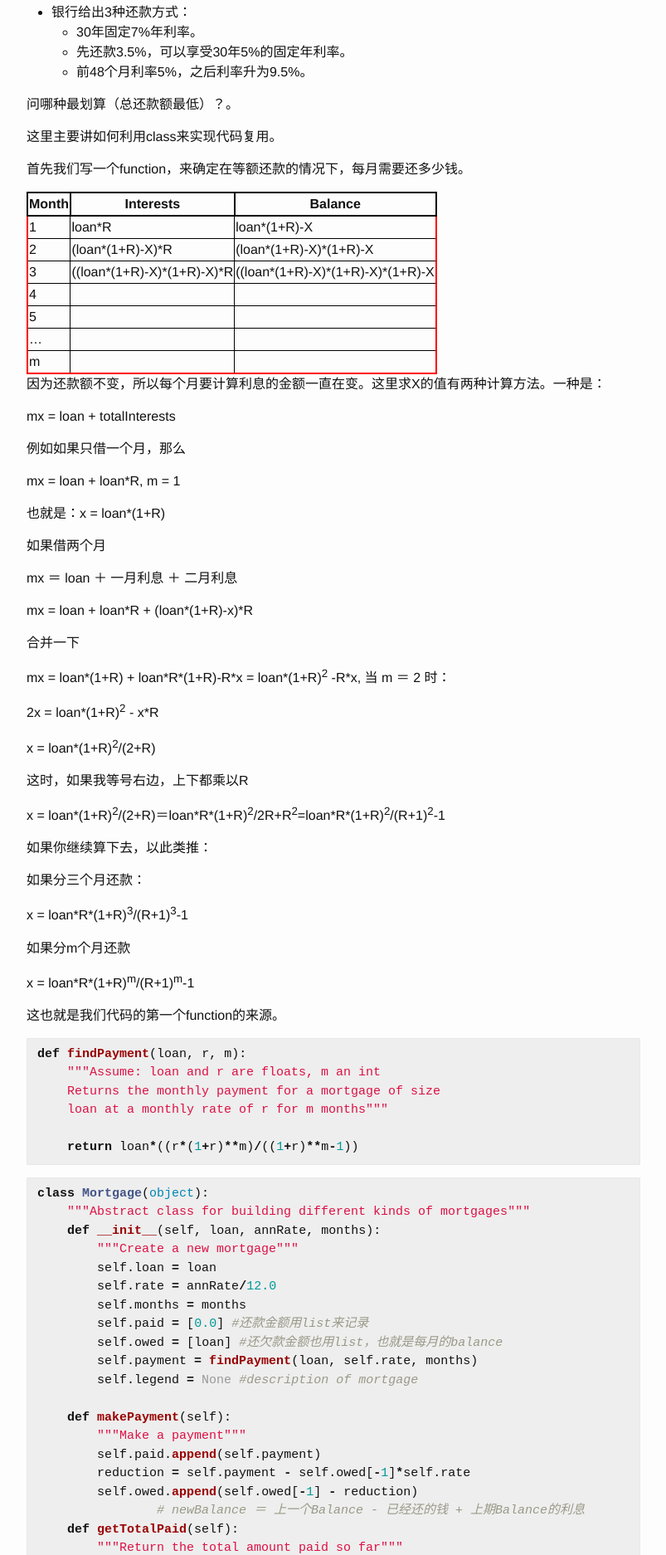
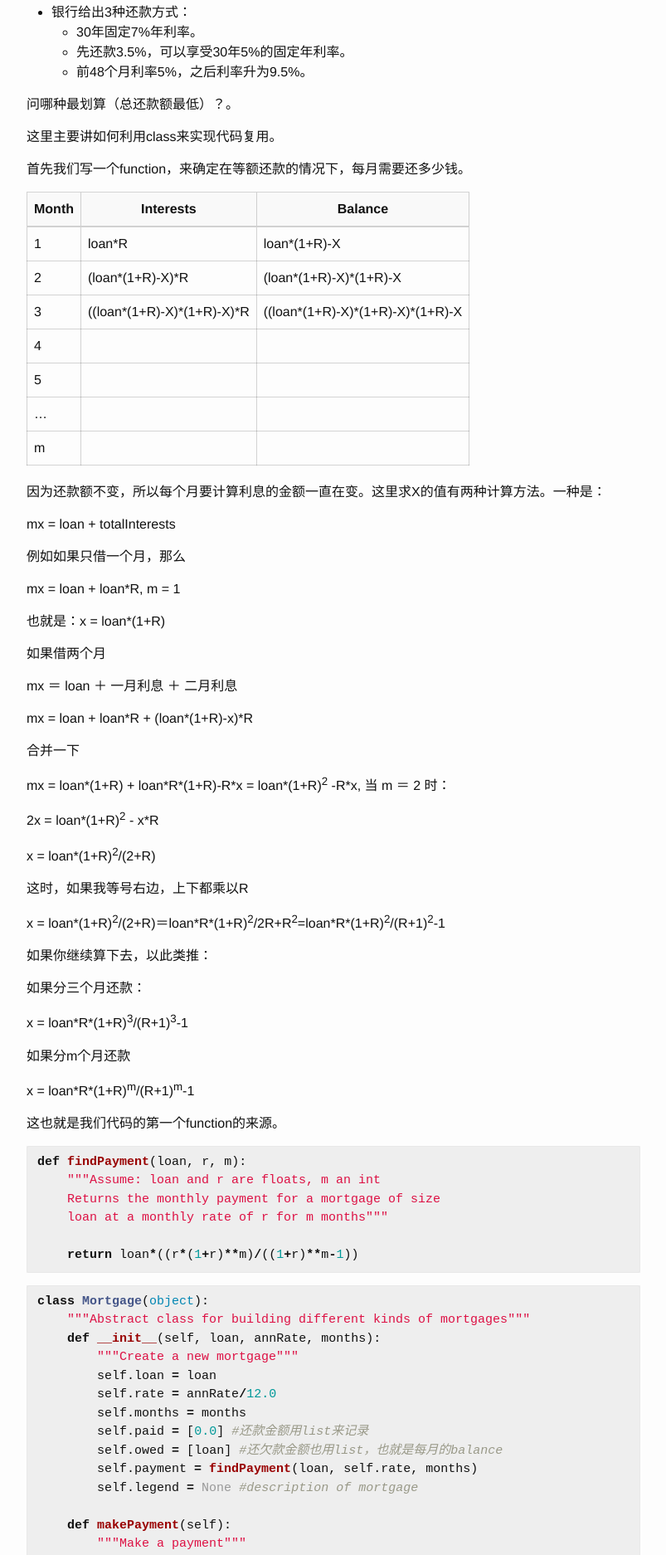
Before and after one commit to nickyfoto/Blog, a Jekyll site: the page built from _posts/2015-11-05-6-00-2x-notes-week1-part1.md, in a window 1280 px wide. Shown: the part 1688-3562 px from the top of the page at 83% size, without its empty margins (238-1041 px from the left). Built offline with Jekyll 4.4.1, drawn with Linux system fonts in a browser that asks for light colours.

Commit message:
add table style

```diff
--- a/_sass/_base.scss
+++ b/_sass/_base.scss
@@ -25,18 +25,30 @@
     font-kerning: normal;
 }
 
-table{
-    border-collapse: collapse;
-    border-spacing: 0;
-    border:2px solid #ff0000;
+table {
+margin-bottom: 20px;
+max-width: 100%;
+border-collapse: collapse;
+transition: all 0.3s;
+border: 1px solid rgba(0,0,0,0.167);
 }
-
-th{
-    border:2px solid #000000;
+table {
+border-collapse: collapse;
 }
-
-td{
-    border:1px solid #000000;
+table thead>tr {
+background-color: rgba(249,249,249,0.9);
+}
+table thead tr th {
+border: 1px solid rgba(0,0,0,0.167);
+border-top: 0px none;
+border-bottom-width: 2px;
+vertical-align: bottom;
+padding: 8px;
+}
+table tbody tr td {
+border: 1px solid rgba(0,0,0,0.167);
+vertical-align: top;
+padding: 8px;
 }
 
 /**
```
